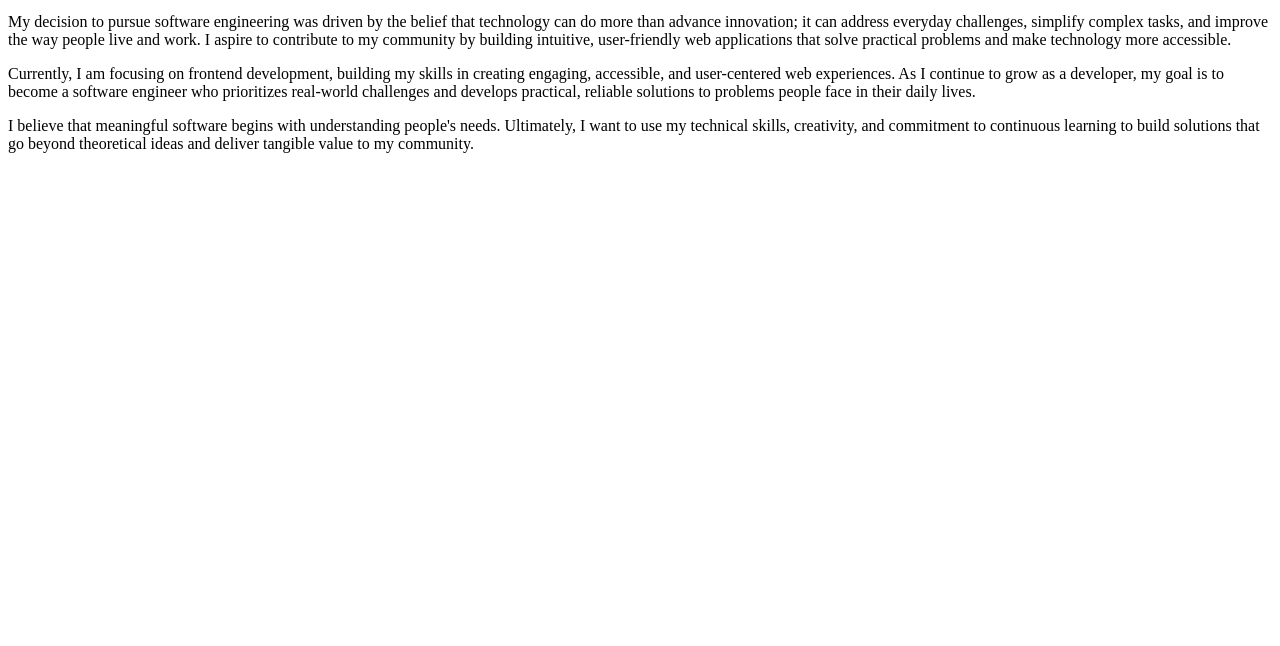
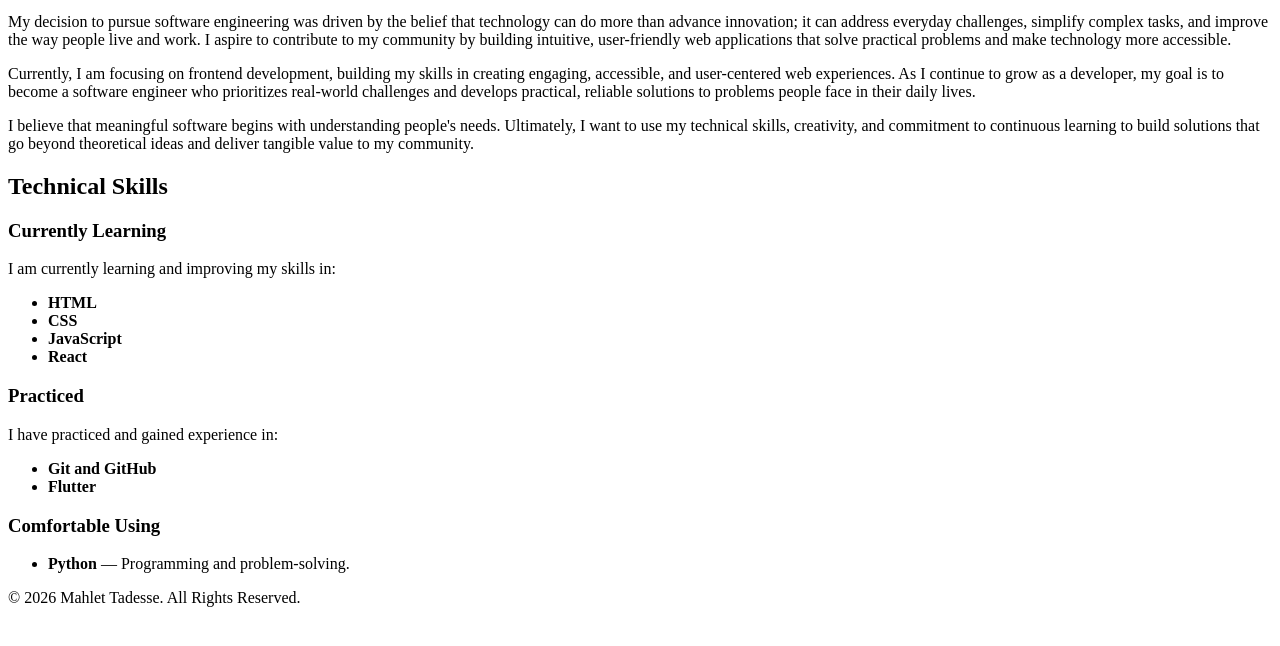
Before and after one commit to mahi-2121/Portfolio, a plain HTML site: page About.html in a window 1280 px wide. Shown: the part 114-760 px from the top of the page. Drawn offline with Linux system fonts and the light colour scheme.

Commit message:
I have added my technical skills to my about me section

```diff
--- a/About.html
+++ b/About.html
@@ -30,7 +30,36 @@ My decision to pursue software engineering was driven by the belief that technol
                     <p>I believe that meaningful software begins with understanding people's needs. Ultimately, I want to use my technical skills, creativity, and commitment to continuous learning to build solutions that go beyond theoretical ideas and deliver tangible value to my community.
                         </p>
 
+                        <h2>Technical Skills</h2>
+                        <h3>Currently Learning</h3>
+
+                        <p>
+                            I am currently learning and improving my skills in:
+                        </p>
+                        <ul>
+                            <li><strong>HTML</strong></li>
+                            <li><strong>CSS</strong></li>
+                            <li><strong>JavaScript</strong></li>
+                            <li><strong>React</strong></li>
+                        </ul>
+                        <h3>Practiced</h3>
+                        <p>
+                            I have practiced and gained experience in:
+                        </p>
+                        <ul>
+                            <li><strong>Git and GitHub</strong></li>
+                            <li><strong>Flutter</strong></li>
+                        </ul>
+                        <h3>Comfortable Using</h3>
+                         <ul>
+
+                            <li><strong>Python</strong> — Programming and problem-solving.</li>
+                         </ul>
+
             </section>
         </main>
+        <footer>
+            <p>&copy; 2026 Mahlet Tadesse. All Rights Reserved.</p>
+        </footer>
 </body>
 </html>
```
